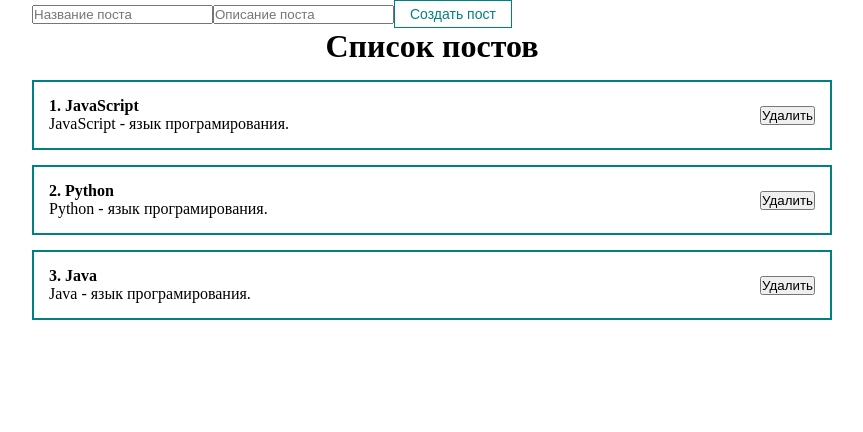
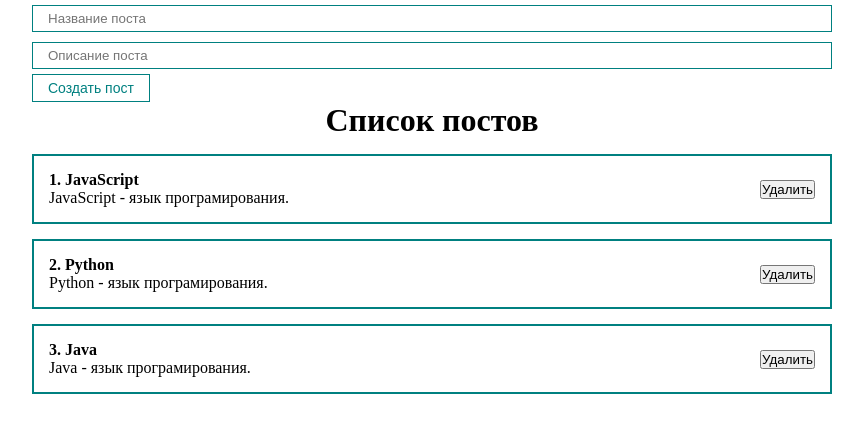
Before and after one commit to andrej-king/react_fundamental_docker, a React (Create React App) app in the folder app/: page / in a window 1280 px wide. Shown: the top 432 px of the page, without its empty margins (208-1071 px from the left). Built offline with nearby package versions, Linux system fonts and the light colour scheme.

Commit message:
Created new input component

```diff
--- a/app/src/App.js
+++ b/app/src/App.js
@@ -3,6 +3,7 @@ import '../src/styles/App.css'
 import PostItem from "./components/PostItem";
 import PostList from "./components/PostList";
 import MyButton from './components/UI/button/MyButton'
+import MyInput from './components/UI/input/MyInput'
 
 // basic hooks
 
@@ -20,8 +21,8 @@ function App() {
             {/*<ClassCounter/>*/}
 
             <form>
-                <input type="text" placeholder="Название поста" />
-                <input type="text" placeholder="Описание поста" />
+                <MyInput type="text" placeholder="Название поста" />
+                <MyInput type="text" placeholder="Описание поста" />
                 <MyButton>Создать пост</MyButton>
             </form>
 
--- /dev/null
+++ b/app/src/components/UI/input/MyInput.jsx
@@ -0,0 +1,10 @@
+import React from 'react';
+import classes from './MyInput.module.css'
+
+const MyInput = (props) => {
+    return (
+        <input {...props} className={classes.myInput}/>
+    );
+};
+
+export default MyInput;
--- /dev/null
+++ b/app/src/components/UI/input/MyInput.module.css
@@ -0,0 +1,6 @@
+.myInput {
+  width: 100%;
+  padding: 5px 15px;
+  margin: 5px 0;
+  border: 1px solid teal;
+}
```
